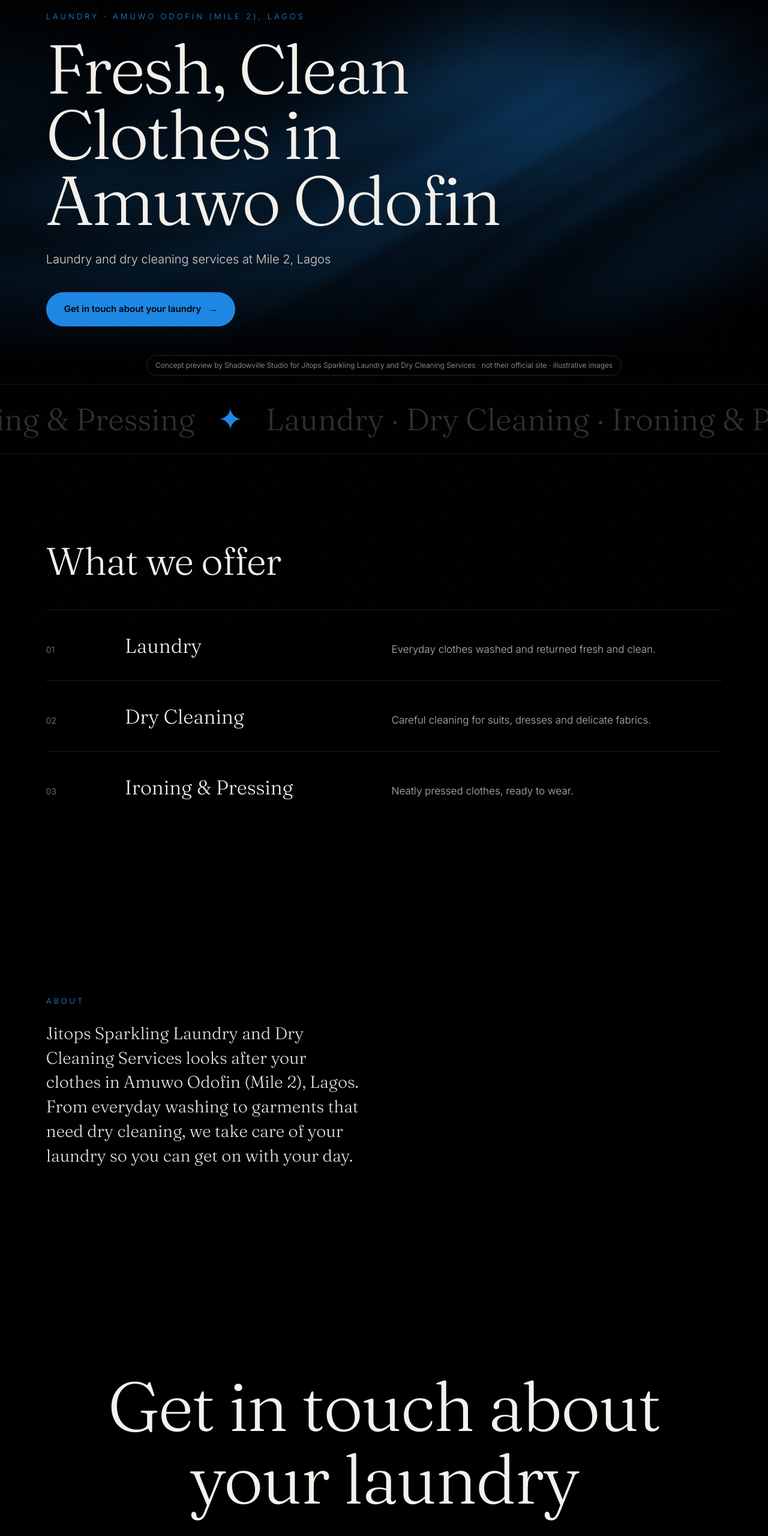
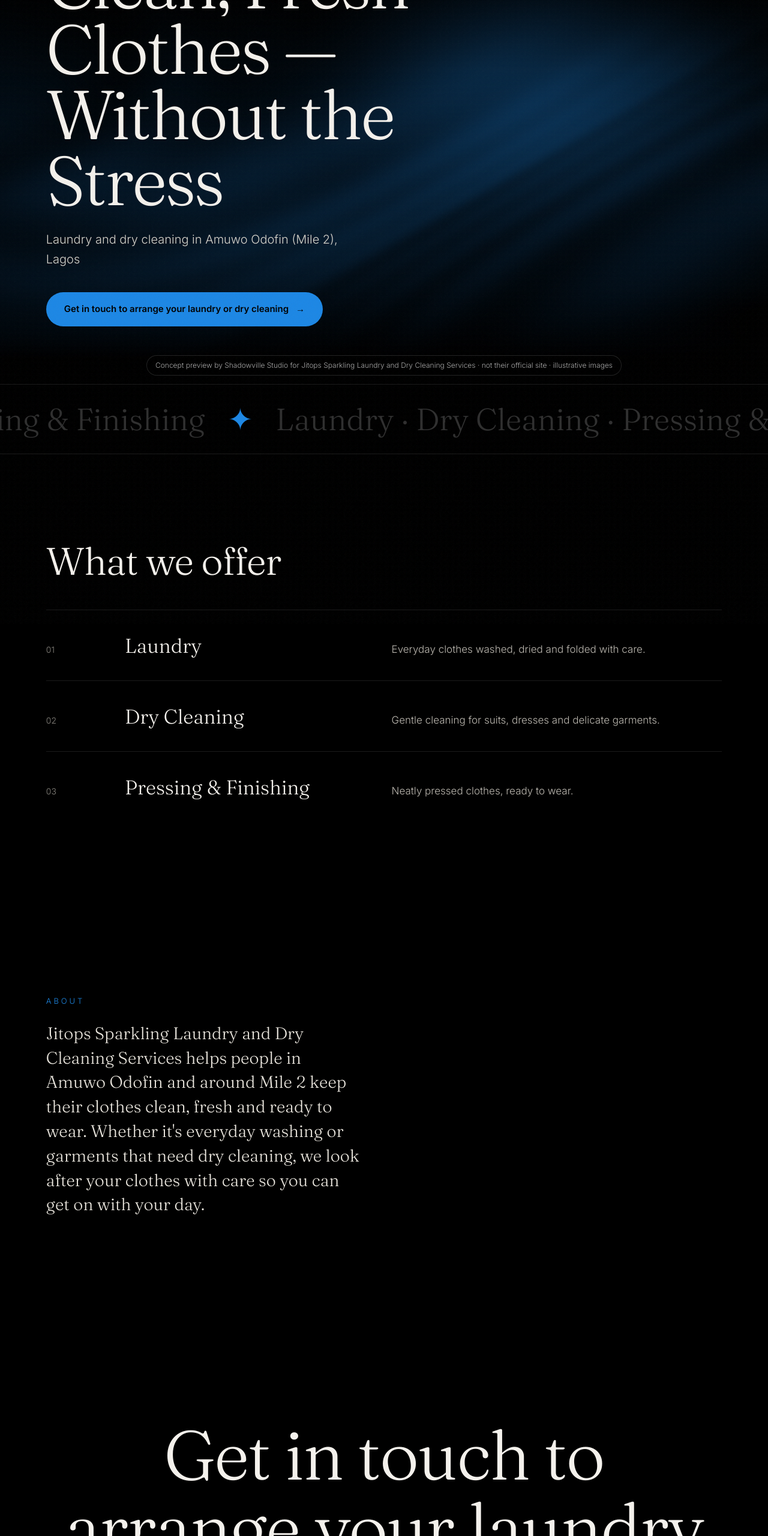
Before and after one commit to ScarFace-alt/shadowville-site, a plain HTML site: page previews/jitops-sparkling-laundry-and-dry-cleanin/index.html in a window 1280 px wide. Shown: the part 160-2720 px from the top of the page at 60% size. Drawn offline with nearby package versions, Linux system fonts and the light colour scheme; animation ran at ten frames a second.

Commit message:
Outreach previews: Shapes Fitness Center, Fenys Restaurant, City Mechanic Service Center, Bake4me Africa, Wash247 Laundromat, Sanlive Pharmacy and Stores Ltd, Russul Boutique, Spabase Limited, O-Cubed Designs Ltd, Elizon Events, Ms.Mott, CEE5 Event, Passions Events, Decor World Events, Azure Beauty Lounge, Lotus Xpressions Makeup Studio, Nsure Beauty Studio, Jitops Sparkling Laundry and Dry Cleaning Services, AniCare Laundry & Dry Cleaning Services

```diff
--- a/previews/jitops-sparkling-laundry-and-dry-cleanin/index.html
+++ b/previews/jitops-sparkling-laundry-and-dry-cleanin/index.html
@@ -44,12 +44,12 @@ footer{display:flex;justify-content:space-between;padding:30px 6vw 70px;color:va
 <div class="note">Concept preview by Shadowville Studio for Jitops Sparkling Laundry and Dry Cleaning Services · not their official site · illustrative images</div>
 <nav><b>Jitops Sparkling Laundry and Dry Cleaning Services</b><div><a href="#services">Services</a><a href="#about">About</a><a href="#contact">Contact</a></div></nav>
 <header class="hero"><canvas id="gl"></canvas><div class="hero-in">
-<div class="kicker">laundry · Amuwo Odofin (Mile 2), Lagos</div><h1 id="h1">Fresh, Clean Clothes in Amuwo Odofin</h1>
-<p class="tag reveal">Laundry and dry cleaning services at Mile 2, Lagos</p><a class="btn reveal" href="#contact">Get in touch about your laundry <i>&rarr;</i></a></div></header>
-<div class="marquee"><div>Laundry · Dry Cleaning · Ironing &amp; Pressing <em>&#10022;</em> Laundry · Dry Cleaning · Ironing &amp; Pressing <em>&#10022;</em> Laundry · Dry Cleaning · Ironing &amp; Pressing <em>&#10022;</em> Laundry · Dry Cleaning · Ironing &amp; Pressing <em>&#10022;</em> Laundry · Dry Cleaning · Ironing &amp; Pressing <em>&#10022;</em> Laundry · Dry Cleaning · Ironing &amp; Pressing <em>&#10022;</em> </div></div>
-<section id="services"><h2 class="reveal">What we offer</h2><div class="row reveal"><span class="num">01</span><h3>Laundry</h3><p>Everyday clothes washed and returned fresh and clean.</p></div><div class="row reveal"><span class="num">02</span><h3>Dry Cleaning</h3><p>Careful cleaning for suits, dresses and delicate fabrics.</p></div><div class="row reveal"><span class="num">03</span><h3>Ironing &amp; Pressing</h3><p>Neatly pressed clothes, ready to wear.</p></div></section>
-<section id="about" class="about"><div><div class="kicker">About</div><p class="reveal">Jitops Sparkling Laundry and Dry Cleaning Services looks after your clothes in Amuwo Odofin (Mile 2), Lagos. From everyday washing to garments that need dry cleaning, we take care of your laundry so you can get on with your day.</p></div></section>
-<section id="contact" class="contact"><h2 class="reveal">Get in touch about your laundry</h2><div class="where">Amuwo Odofin (Mile 2), Lagos</div><a class="btn" href="#">Get in touch <i>&rarr;</i></a></section>
+<div class="kicker">laundry · Amuwo Odofin (Mile 2), Lagos</div><h1 id="h1">Clean, Fresh Clothes — Without the Stress</h1>
+<p class="tag reveal">Laundry and dry cleaning in Amuwo Odofin (Mile 2), Lagos</p><a class="btn reveal" href="#contact">Get in touch to arrange your laundry or dry cleaning <i>&rarr;</i></a></div></header>
+<div class="marquee"><div>Laundry · Dry Cleaning · Pressing &amp; Finishing <em>&#10022;</em> Laundry · Dry Cleaning · Pressing &amp; Finishing <em>&#10022;</em> Laundry · Dry Cleaning · Pressing &amp; Finishing <em>&#10022;</em> Laundry · Dry Cleaning · Pressing &amp; Finishing <em>&#10022;</em> Laundry · Dry Cleaning · Pressing &amp; Finishing <em>&#10022;</em> Laundry · Dry Cleaning · Pressing &amp; Finishing <em>&#10022;</em> </div></div>
+<section id="services"><h2 class="reveal">What we offer</h2><div class="row reveal"><span class="num">01</span><h3>Laundry</h3><p>Everyday clothes washed, dried and folded with care.</p></div><div class="row reveal"><span class="num">02</span><h3>Dry Cleaning</h3><p>Gentle cleaning for suits, dresses and delicate garments.</p></div><div class="row reveal"><span class="num">03</span><h3>Pressing &amp; Finishing</h3><p>Neatly pressed clothes, ready to wear.</p></div></section>
+<section id="about" class="about"><div><div class="kicker">About</div><p class="reveal">Jitops Sparkling Laundry and Dry Cleaning Services helps people in Amuwo Odofin and around Mile 2 keep their clothes clean, fresh and ready to wear. Whether it&#x27;s everyday washing or garments that need dry cleaning, we look after your clothes with care so you can get on with your day.</p></div></section>
+<section id="contact" class="contact"><h2 class="reveal">Get in touch to arrange your laundry or dry cleaning</h2><div class="where">Amuwo Odofin (Mile 2), Lagos</div><a class="btn" href="#">Get in touch <i>&rarr;</i></a></section>
 <footer><span>&copy; 2026 Jitops Sparkling Laundry and Dry Cleaning Services</span><span>Concept by Shadowville Studio</span></footer>
 <script src="https://cdnjs.cloudflare.com/ajax/libs/gsap/3.12.5/gsap.min.js"></script>
 <script src="https://cdnjs.cloudflare.com/ajax/libs/gsap/3.12.5/ScrollTrigger.min.js"></script>
```
Also changed, not shown: previews/anicare-laundry-dry-cleaning-services/index.html (+6 -6 lines).
